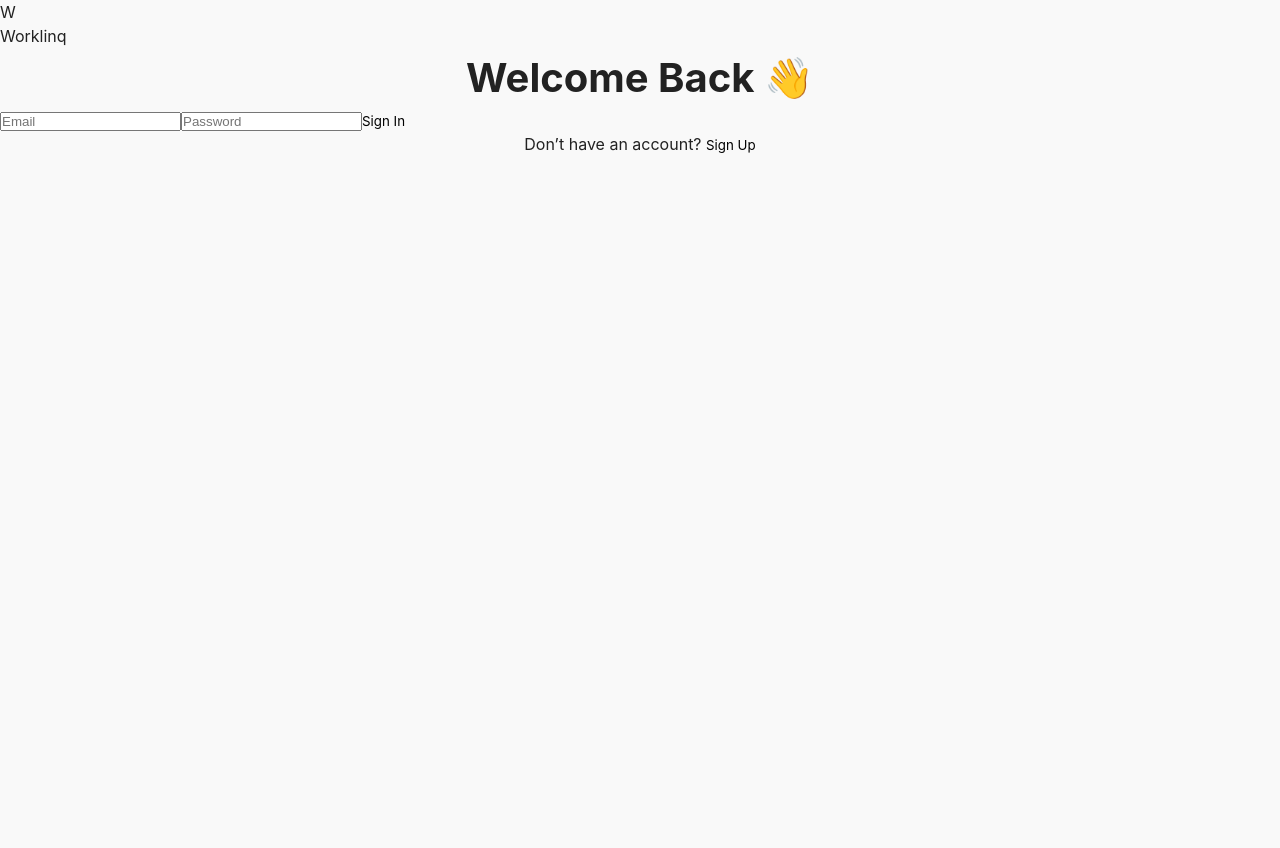
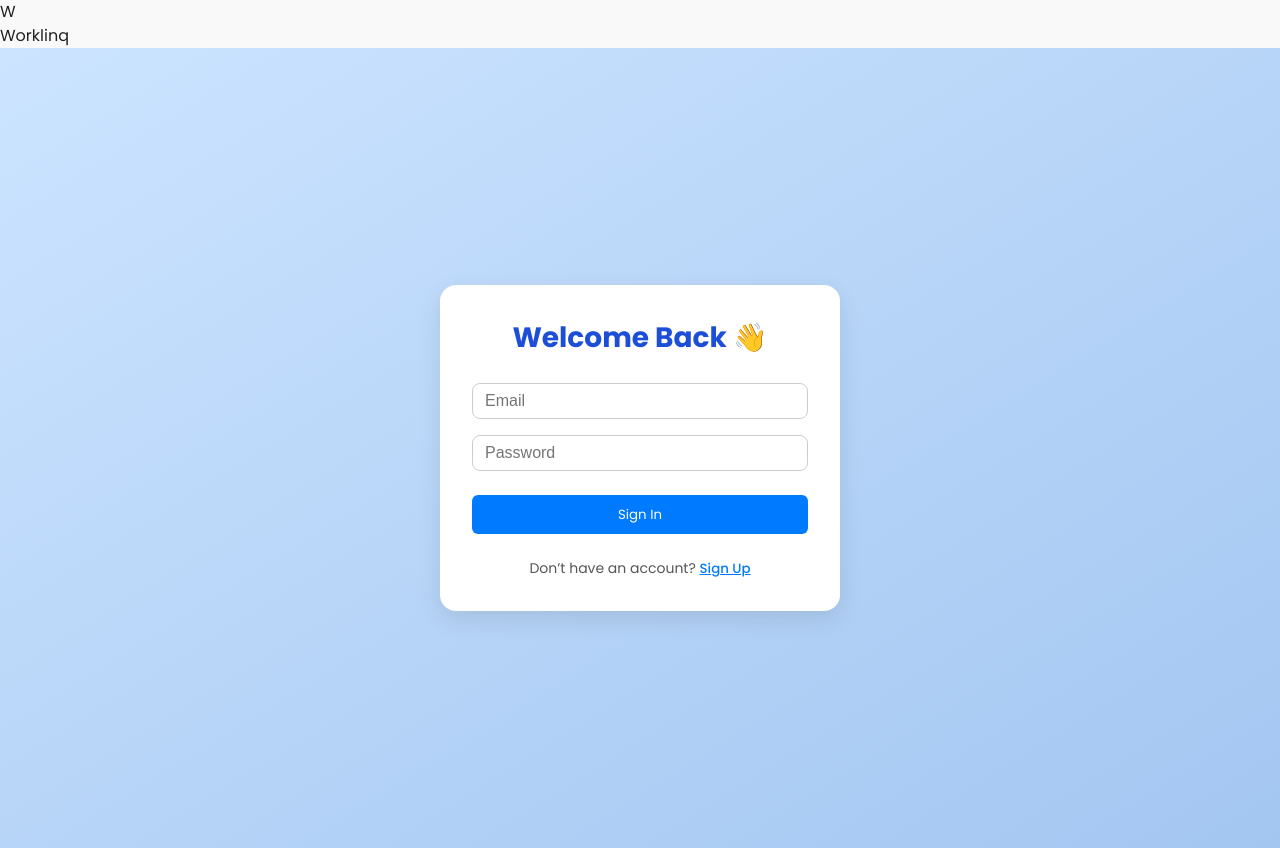
Before and after one commit to sujilvsukumaran/worklinq, a Next.js app: page /auth in a window 1280 px wide. Before the commit the page ends 800 px from the top, so only its background shows below. Built offline with nearby package versions, Linux system fonts and the light colour scheme.

Commit message:
Updated the design

```diff
--- /dev/null
+++ b/src/app/auth/Auth.module.css
@@ -0,0 +1,61 @@
+.wrapper {
+    min-height: 100vh;
+    display: flex;
+    align-items: center;
+    justify-content: center;
+    background: linear-gradient(to bottom right, #cce4ff, #a3c6f1);
+    padding: 1rem;
+}
+
+.form {
+    background-color: #fff;
+    box-shadow: 0 8px 24px rgba(0, 0, 0, 0.1);
+    padding: 2rem;
+    border-radius: 1rem;
+    width: 100%;
+    max-width: 400px;
+    transition: all 0.3s ease;
+    display: flex;
+    flex-direction: column;
+}
+
+.title {
+    font-size: 1.75rem;
+    font-weight: 700;
+    color: #1d4ed8;
+    text-align: center;
+    margin-bottom: 1.5rem;
+}
+
+.error {
+    color: #dc2626;
+    font-size: 0.875rem;
+    font-weight: 500;
+    margin-bottom: 1rem;
+    text-align: center;
+}
+
+.input {
+    margin-bottom: 1rem;
+}
+
+.button {
+    margin-top: 0.5rem;
+}
+
+.toggle {
+    text-align: center;
+    font-size: 0.875rem;
+    color: #555;
+    margin-top: 1.5rem;
+}
+
+.toggle button {
+    color: var(--color-primary);
+    background: none;
+    font-weight: 500;
+    border: none;
+    cursor: pointer;
+    text-decoration: underline;
+    padding: 0;
+}
--- a/src/app/auth/page.tsx
+++ b/src/app/auth/page.tsx
@@ -2,6 +2,7 @@
 
 import { useState, useEffect } from 'react';
 import { useRouter } from 'next/navigation';
+import styles from './Auth.module.css';
 
 type User = {
     email: string;
@@ -59,69 +60,46 @@ export default function AuthPage() {
     };
 
     return (
-        <div className="min-h-screen flex items-center justify-center bg-gradient-to-br from-blue-100 to-blue-300 p-4">
-            <form
-                onSubmit={handleSubmit}
-                className="bg-white shadow-2xl p-8 rounded-xl w-full max-w-md transition-all"
-            >
-                <h1 className="text-3xl font-bold text-center text-blue-700 mb-6">
+        <div className={styles.wrapper}>
+            <form onSubmit={handleSubmit} className={styles.form}>
+                <h1 className={styles.title}>
                     {mode === 'signin' ? 'Welcome Back 👋' : 'Create Your Account'}
                 </h1>
-                {error && (
-                    <p className="text-red-500 text-sm mb-4 text-center font-medium">
-                        {error}
-                    </p>
-                )}
+
+                {error && <p className={styles.error}>{error}</p>}
 
                 <input
                     type="email"
                     placeholder="Email"
-                    className="w-full mb-4 px-4 py-2 border rounded-lg focus:ring-2 focus:ring-blue-500 focus:outline-none transition"
+                    className={`input ${styles.input}`}
                     value={email}
-                    onChange={(e) => setEmail (e.target.value)}
+                    onChange={(e) => setEmail(e.target.value)}
                 />
 
                 <input
                     type="password"
                     placeholder="Password"
-                    className="w-full mb-6 px-4 py-2 border rounded-lg focus:ring-2 focus:ring-blue-500 focus:outline-none transition"
+                    className={`input ${styles.input}`}
                     value={password}
-                    onChange={(e) => setPassword (e.target.value)}
+                    onChange={(e) => setPassword(e.target.value)}
                 />
 
-                <button
-                    type="submit"
-                    className="w-full bg-blue-600 hover:bg-blue-700 text-white font-semibold py-2 px-4 rounded-lg transition"
-                >
+                <button type="submit" className={`btn ${styles.button}`}>
                     {mode === 'signin' ? 'Sign In' : 'Sign Up'}
                 </button>
 
-                <div className="text-center text-sm text-gray-600 mt-6">
+                <div className={styles.toggle}>
                     {mode === 'signin' ? (
                         <>
                             Don’t have an account?{' '}
-                            <button
-                                type="button"
-                                className="text-blue-600 hover:underline font-medium"
-                                onClick={() => {
-                                    setMode ('signup');
-                                    setError ('');
-                                }}
-                            >
+                            <button type="button" onClick={() => { setMode('signup'); setError(''); }}>
                                 Sign Up
                             </button>
                         </>
                     ) : (
                         <>
                             Already registered?{' '}
-                            <button
-                                type="button"
-                                className="text-blue-600 hover:underline font-medium"
-                                onClick={() => {
-                                    setMode ('signin');
-                                    setError ('');
-                                }}
-                            >
+                            <button type="button" onClick={() => { setMode('signin'); setError(''); }}>
                                 Sign In
                             </button>
                         </>
--- a/src/app/globals.css
+++ b/src/app/globals.css
@@ -5,14 +5,36 @@
   box-sizing: border-box;
 }
 
-html, body {
-  font-family: -apple-system, BlinkMacSystemFont, 'Segoe UI', Roboto, Oxygen,
-  Ubuntu, Cantarell, 'Open Sans', 'Helvetica Neue', sans-serif;
-  background-color: #f9f9f9;
-  color: #222;
+html {
+  font-family: var(--font-poppins, -apple-system, BlinkMacSystemFont, 'Segoe UI', Roboto, Oxygen,
+  Ubuntu, Cantarell, 'Open Sans', 'Helvetica Neue', sans-serif), serif;
+  font-size: 16px;
   line-height: 1.5;
+  background-color: var(--color-bg);
+  color: var(--color-text);
+  transition: background-color 0.3s ease, color 0.3s ease;
 }
 
+/* THEME VARIABLES */
+:root {
+  --color-bg: #f9f9f9;
+  --color-text: #222;
+  --color-primary: #007bff;
+  --color-primary-hover: #0056b3;
+  --color-border: #ccc;
+  --color-input-bg: #fff;
+}
+
+body.dark {
+  --color-bg: #121212;
+  --color-text: #ffffff;
+  --color-primary: #0d6efd;
+  --color-primary-hover: #0a58ca;
+  --color-border: #444;
+  --color-input-bg: #1e1e1e;
+}
+
+/* LINKS & LISTS */
 a {
   color: inherit;
   text-decoration: none;
@@ -20,7 +42,6 @@ a {
 
 ul {
   list-style: none;
-  padding: 0;
 }
 
 button {
@@ -54,7 +75,7 @@ p {
 
 /* BUTTON */
 .btn {
-  background-color: #007bff;
+  background-color: var(--color-primary);
   color: white;
   padding: 0.6rem 1.2rem;
   border-radius: 6px;
@@ -63,24 +84,26 @@ p {
 }
 
 .btn:hover {
-  background-color: #0056b3;
+  background-color: var(--color-primary-hover);
 }
 
 /* INPUT */
 .input {
   padding: 0.5rem 0.75rem;
-  border: 1px solid #ccc;
-  border-radius: 4px;
+  border: 1px solid var(--color-border);
+  border-radius: 0.5rem;
   width: 100%;
   font-size: 1rem;
+  background-color: var(--color-input-bg);
+  color: var(--color-text);
 }
 
 .input:focus {
-  border-color: #007bff;
+  border-color: var(--color-primary);
   outline: none;
 }
 
-/* UTILITY */
+/* UTILITY CLASSES */
 .mt-1 { margin-top: 0.25rem; }
 .mt-2 { margin-top: 0.5rem; }
 .mt-3 { margin-top: 1rem; }
--- a/src/app/layout.tsx
+++ b/src/app/layout.tsx
@@ -12,11 +12,9 @@ const poppins = Poppins({
 
 export default function RootLayout({ children }: { children: React.ReactNode }) {
     return (
-        <html lang="en">
+        <html lang="en" className={poppins.variable}>
         <ThemeProvider>
-            <body
-                className={`${poppins.variable} font-sans text-gray-800 bg-gradient-to-br from-white to-blue-50 dark:bg-gray-900 dark:text-white transition-colors`}
-            >
+            <body className="app-body">
             <AppHeader />
             {children}
             </body>
```
